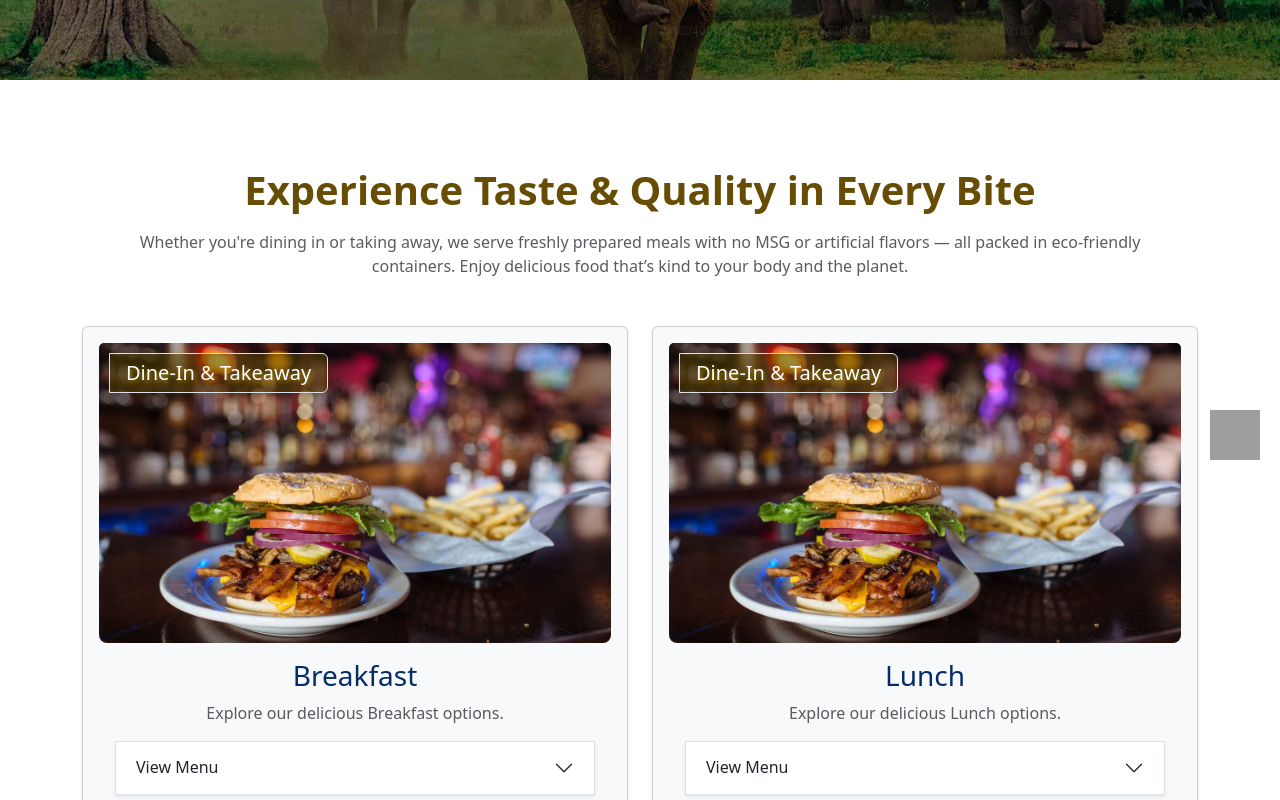
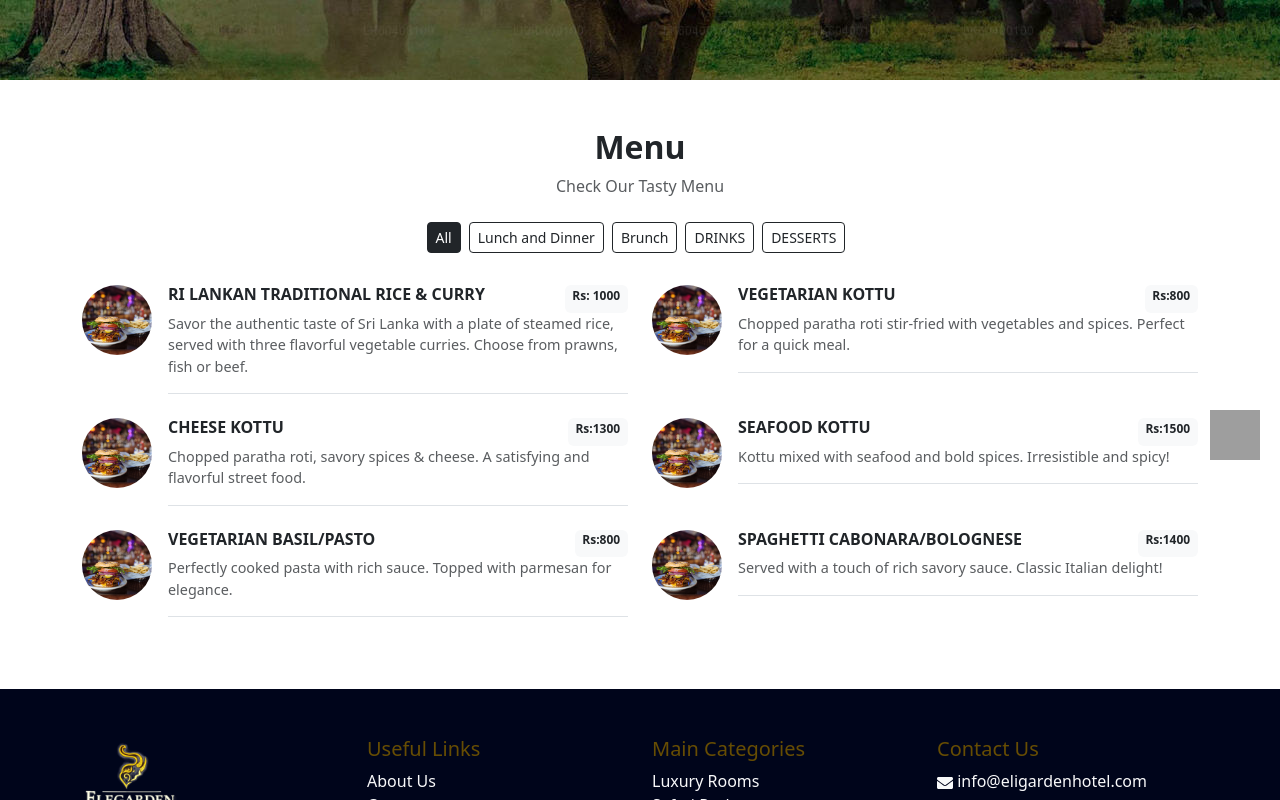
Before and after one commit to tharindu125/Udawalava-Eligarden-Hotel, a React (Vite) app: page /Restaurant in a window 1280 px wide. Shown: the part 320-1120 px from the top of the page. Built offline with nearby package versions, Linux system fonts and the light colour scheme; grey boxes are pictures that could not be loaded.

Commit message:
restaurent changes add

```diff
--- a/src/pages/Restaurant.jsx
+++ b/src/pages/Restaurant.jsx
@@ -2,16 +2,69 @@ import CustomNavbar from '../components/CustomNavbar';
 import slider1 from '../assets/slider1.jpg';
 import food from '../assets/Restaurent.jpg'
 import { Container, Row, Col, Card, Accordion, Button } from 'react-bootstrap';
+import { useState } from 'react';
 
-function Restaurant() {
-  const foodMenus = {
-    Breakfast: ['Sri Lankan String Hoppers', 'Milk Rice', 'Omelette Toast', 'Tea / Coffee'],
-    Lunch: ['Rice & Curry', 'Chicken Fried Rice', 'Vegetable Kottu', 'Seafood Noodles'],
-    Dinner: ['Devilled Chicken', 'Grilled Fish', 'Vegetable Soup', 'Fried Rice with Egg'],
-    Beverages: ['Fresh Juice', 'Milkshake', 'King Coconut', 'Soda / Soft Drinks'],
-    'Ice Creams': ['Vanilla Delight', 'Chocolate Sundae', 'Fruit & Nut', 'Strawberry Swirl'],
-    // 'Dine-In & Takeaway': ['Available for All Items', 'Fast Packaging', 'Eco-friendly Containers'],
-  };
+
+const Restaurant = () => {
+  const [selectedCategory, setSelectedCategory] = useState('All');
+
+  const menuItems = [
+    {
+      title: 'RI LANKAN TRADITIONAL RICE & CURRY',
+      description:
+        'Savor the authentic taste of Sri Lanka with a plate of steamed rice, served with three flavorful vegetable curries. Choose from prawns, fish or beef.',
+      price: 'Rs: 1000',
+      image: food,
+      category: 'Lunch and Dinner',
+    },
+    {
+      title: 'Vegetarian Kottu',
+      description:
+        'Chopped paratha roti stir-fried with vegetables and spices. Perfect for a quick meal.',
+      price: 'Rs:800',
+      image: food,
+      category: 'Lunch and Dinner',
+    },
+    {
+      title: 'Cheese Kottu',
+      description:
+        'Chopped paratha roti, savory spices & cheese. A satisfying and flavorful street food.',
+      price: 'Rs:1300',
+      image: food,
+      category: 'Brunch',
+    },
+    {
+      title: 'Seafood Kottu',
+      description:
+        'Kottu mixed with seafood and bold spices. Irresistible and spicy!',
+      price: 'Rs:1500',
+      image: food,
+      category: 'Brunch',
+    },
+    {
+      title: 'Vegetarian basil/pasto',
+      description:
+        'Perfectly cooked pasta with rich sauce. Topped with parmesan for elegance.',
+      price: 'Rs:800',
+      image: food,
+      category: 'Lunch and Dinner',
+    },
+    {
+      title: 'Spaghetti cabonara/bolognese',
+      description:
+        'Served with a touch of rich savory sauce. Classic Italian delight!',
+      price: 'Rs:1400',
+      image: food,
+      category: 'Dinner',
+    },
+  ];
+
+  const categories = ['All', 'Lunch and Dinner', 'Brunch', 'DRINKS', 'DESSERTS'];
+
+  const filteredItems =
+    selectedCategory === 'All'
+      ? menuItems
+      : menuItems.filter((item) => item.category === selectedCategory);
 
   return (
     <>
@@ -27,57 +80,52 @@ function Restaurant() {
         </div>
       </div>
 
-      <div style={{ paddingTop: '70px' }}>
-        <Container className="py-3">
-          <h2 className="text-center mb-3 fw-bold display-6 text-warning-emphasis" data-aos="zoom-in" data-aos-delay="200">Experience Taste & Quality in Every Bite</h2>
-          <p className="text-center text-muted mb-5 px-3" data-aos="flip-up" data-aos-delay="300">
-            Whether you're dining in or taking away, we serve freshly prepared meals with no MSG or artificial flavors — all packed in eco-friendly containers.
-            Enjoy delicious food that’s kind to your body and the planet.
-          </p>
-          <Row className="g-4">
-            {Object.keys(foodMenus).map((category, idx) => (
-              <Col xs={12} md={6} key={idx} data-aos="fade-up" data-aos-delay="200">
-                <Card className="shadow-sm p-0 bg-light">
-                  <Card.Body className='pb-5'>
-                  <div className="position-relative">
-                    <Card.Img variant="top" src={food} alt={category} className="restaurent_image" />
-                    <span
-                      className="position-absolute top-0 start-0 text-white px-3 py-1 rounded-end border shadow fs-5"
-                      style={{ marginTop: '10px', marginLeft: '10px', fontSize: '0.8rem', backgroundColor: 'rgba(78, 60, 1, 0.55)', textShadow: '2px 2px 4px rgba(255, 213, 0, 0.5)' }}
-                    >
-                      Dine-In & Takeaway
-                    </span>
+      <section className="bg-white py-5">
+        <div className="container">
+          <h2 className="text-center fw-bold mb-2">Menu</h2>
+          <p className="text-center text-muted mb-4">Check Our Tasty Menu</p>
+
+          <div className="text-center mb-4">
+            {categories.map((cat, i) => (
+              <button
+                key={i}
+                className={`btn btn-sm me-2 mb-2 ${
+                  selectedCategory === cat ? 'btn-dark' : 'btn-outline-dark'
+                }`}
+                onClick={() => setSelectedCategory(cat)}
+              >
+                {cat}
+              </button>
+            ))}
+          </div>
+
+          <div className="row">
+            {filteredItems.map((item, index) => (
+              <div className="col-md-6 mb-4" key={index}>
+                <div className="d-flex align-items-start">
+                  <img
+                    src={item.image}
+                    alt={item.title}
+                    className="rounded-circle me-3"
+                    style={{ width: '70px', height: '70px', objectFit: 'cover' }}
+                  />
+                  <div className="flex-grow-1 border-bottom pb-3">
+                    <div className="d-flex justify-content-between">
+                      <h6 className="fw-bold text-uppercase">{item.title}</h6>
+                      <span className="badge bg-light text-dark">{item.price}</span>
+                    </div>
+                    <p className="text-muted mb-0" style={{ fontSize: '0.9rem' }}>
+                      {item.description}
+                    </p>
                   </div>
-                    <Card.Title className="text-primary-emphasis px-5 fs-3 manual_text_center mt-3">{category}</Card.Title>
-                    <Card.Text className="text-muted mb-2 px-5 manual_text_center">Explore our delicious {category} options.</Card.Text>
-                    <Accordion flush className='mx-3 mt-3 border shadow-sm'>
-                      <Accordion.Item eventKey="0">
-                        <Accordion.Header>View Menu</Accordion.Header>
-                        <Accordion.Body>
-                          <ul className="mb-0">
-                            {foodMenus[category].map((item, i) => (
-                              <li key={i}>{item}</li>
-                            ))}
-                          </ul>
-                        </Accordion.Body>
-                      </Accordion.Item>
-                    </Accordion>
-                  </Card.Body>
-                </Card>
-              </Col>
+                </div>
+              </div>
             ))}
-          </Row>
-
-          {/* Call to Action */}
-          <div className="cta-section text-center mb-3 shadow">
-            <h3 className='fw-bold text-warning-emphasis' data-aos="fade-up" data-aos-delay="200">Ready to Experience the Best?</h3>
-            <p data-aos="fade-up" data-aos-delay="400">Join us for an unforgettable experience. Book a tour with us today!</p>
-            <Button variant="primary" href="/contact#book_now" data-aos="fade-up" data-aos-delay="600">Book Now</Button>
           </div>
-        </Container>
-      </div>
+        </div>
+      </section>
     </>
   );
-}
+};
 
 export default Restaurant;
```
